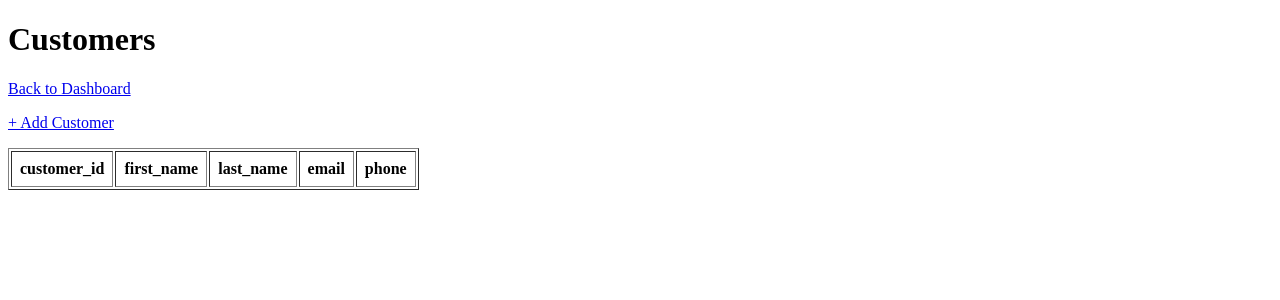
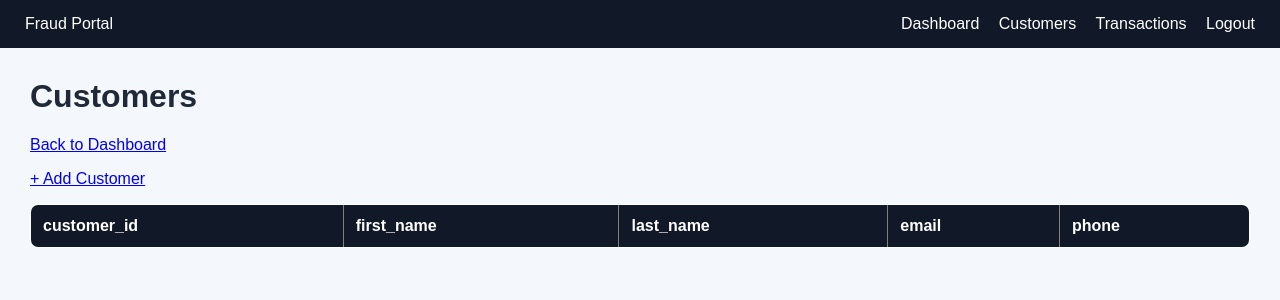
Before and after one commit to mattiaslarsson1/credit-card-fraud-detection, a Flask app: page /customers in a window 1280 px wide. Shown: the top 300 px of the page. Run offline with Flask 3, Linux system fonts and the light colour scheme; the visitor is signed in with stand-in values (Sample User, id 1); data that the repository does not hold is empty.

Commit message:
Update base.html

```diff
--- a/templates/base.html
+++ b/templates/base.html
@@ -3,25 +3,92 @@
 <head>
     <meta charset="UTF-8">
     <title>{% block title %}Bank Fraud Portal{% endblock %}</title>
+
+    <style>
+        body {
+            margin: 0;
+            font-family: Arial, sans-serif;
+            background: #f4f7fb;
+            color: #1f2937;
+        }
+
+        .navbar {
+            background: #111827;
+            color: white;
+            padding: 15px 25px;
+            display: flex;
+            justify-content: space-between;
+        }
+
+        .navbar a {
+            color: white;
+            text-decoration: none;
+            margin-left: 15px;
+        }
+
+        .container {
+            padding: 30px;
+        }
+
+        h1 {
+            margin-top: 0;
+        }
+
+        table {
+            width: 100%;
+            border-collapse: collapse;
+            background: white;
+            border-radius: 8px;
+            overflow: hidden;
+        }
+
+        th, td {
+            padding: 12px;
+            border-bottom: 1px solid #e5e7eb;
+        }
+
+        th {
+            background: #111827;
+            color: white;
+            text-align: left;
+        }
+
+        tr:hover {
+            background: #f9fafb;
+        }
+
+        .button {
+            background: #2563eb;
+            color: white;
+            padding: 10px 15px;
+            border: none;
+            border-radius: 6px;
+            cursor: pointer;
+        }
+
+        .button-danger {
+            background: #dc2626;
+        }
+    </style>
 </head>
+
 <body>
-    {% block content %}{% endblock %}
 
     {% if session.get("user_email") %}
-    <script>
-        history.pushState(null, "", location.href);
+    <div class="navbar">
+        <div>Fraud Portal</div>
+        <div>
+            <a href="{{ url_for('dashboard') }}">Dashboard</a>
+            <a href="{{ url_for('view_customers') }}">Customers</a>
+            <a href="{{ url_for('view_transactions') }}">Transactions</a>
+            <a href="{{ url_for('logout') }}">Logout</a>
+        </div>
+    </div>
+    {% endif %}
 
-        window.addEventListener("popstate", function () {
-            navigator.sendBeacon("{{ url_for('logout_beacon') }}");
-            window.location.replace("{{ url_for('login') }}");
-        });
+    <div class="container">
+        {% block content %}{% endblock %}
+    </div>
 
-        window.addEventListener("pageshow", function (event) {
-            if (event.persisted) {
-                window.location.reload();
-            }
-        });
-    </script>
-    {% endif %}
 </body>
 </html>
```
